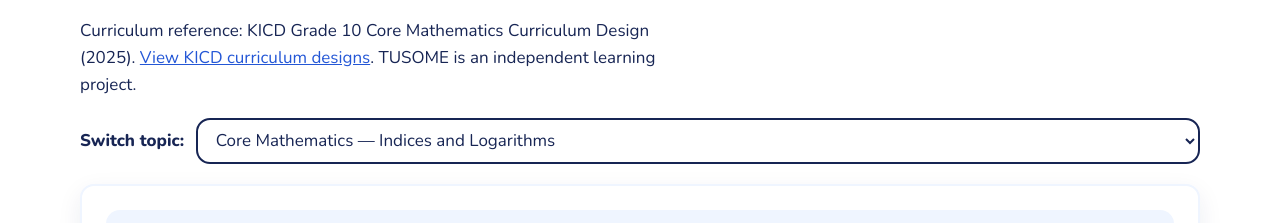
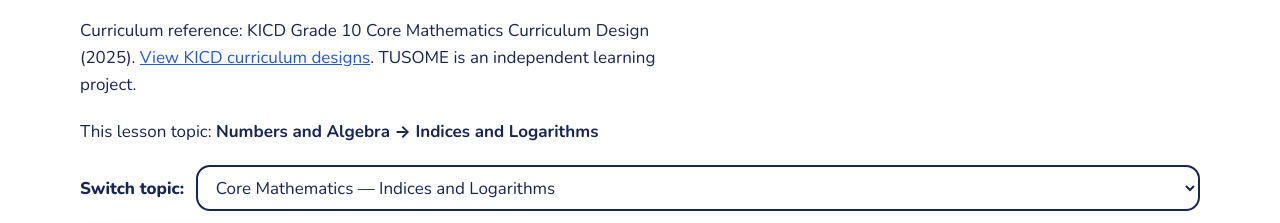
Before and after one commit to Rebeccamagiar04/Tusome-Foundation, a plain HTML site: page lesson.html in a window 1280 px wide. Shown: the part 277-500 px from the top of the page. Drawn offline with nearby package versions, Linux system fonts and the light colour scheme.

Commit message:
Add curriculum topic label to guided lesson page

```diff
--- a/lesson.html
+++ b/lesson.html
@@ -58,6 +58,7 @@
       <h1 id="lesson-title">Loading lesson...</h1>
       <p class="section-sub" id="lesson-summary"></p>
       <p class="section-sub curriculum-note">Curriculum reference: <span id="lesson-curriculum-source">Grade 10 subject design</span>. <a href="https://kicd.ac.ke/cbc-materials/curriculum-designs/senior-school-designs/" target="_blank" rel="noopener noreferrer">View KICD curriculum designs</a>. TUSOME is an independent learning project.</p>
+      <p class="section-sub">This lesson topic: <strong id="lesson-curriculum-topic">Selected Grade 10 topic</strong></p>
 
       <div class="lesson-picker">
         <label for="lesson-select">Switch topic:</label>
```
